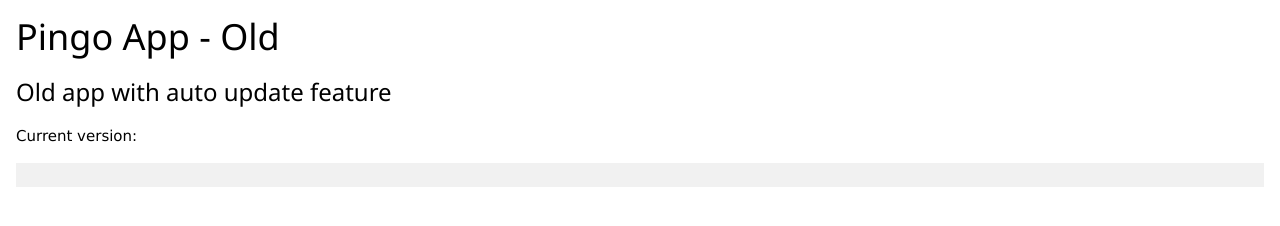
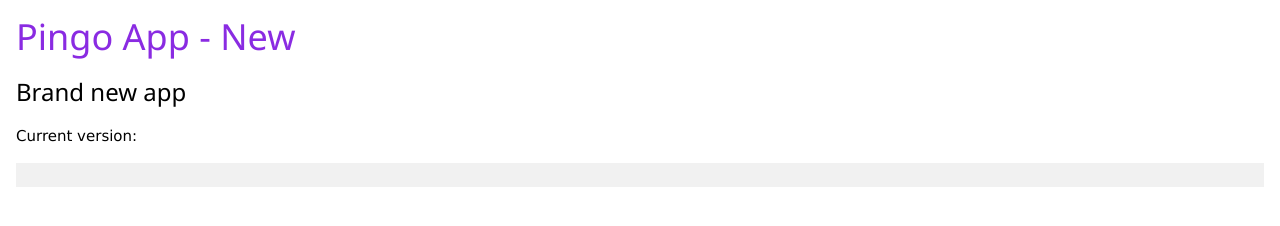
Before and after one commit to sandeep1995/pingo, an Electron app: page src/gui/index.html in a window 1280 px wide. Drawn offline with nearby package versions, Linux system fonts and the light colour scheme; no server answers.

Commit message:
Bump up version

```diff
--- a/package.json
+++ b/package.json
@@ -1,6 +1,6 @@
 {
   "name": "pingo",
-  "version": "1.0.4",
+  "version": "1.0.5",
   "description": "Love for NodeJS",
   "main": "src/core/main.js",
   "scripts": {
--- a/src/gui/index.html
+++ b/src/gui/index.html
@@ -7,8 +7,8 @@
 <body>
   <div class="w3-container">
 
-    <h1>Pingo App - Old</h1>
-    <h3>Old app with auto update feature</h3>
+    <h1 style="color:blueviolet">Pingo App - New</h1>
+    <h3>Brand new app</h3>
 
     <p>
       Current version: <span id="version"></span>
```
